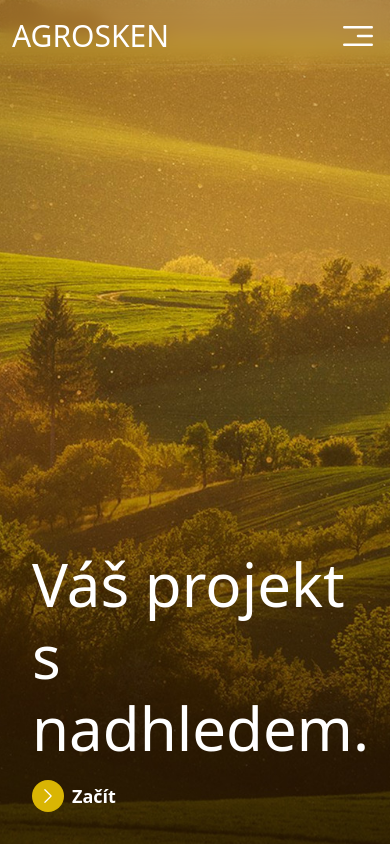
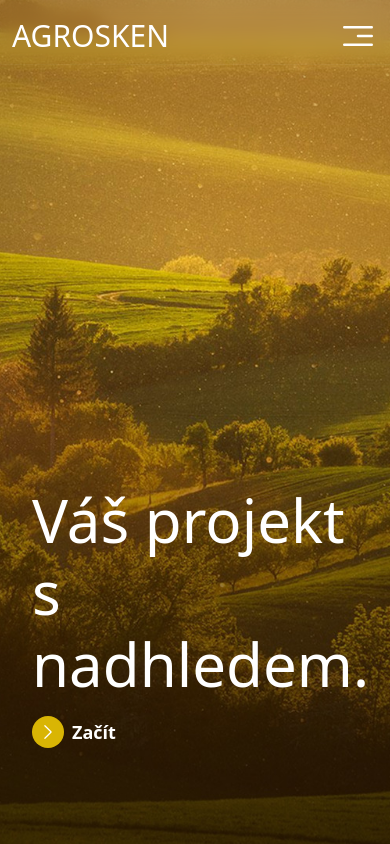
Before and after one commit to pantheraworks/agrosken, a React (Vite) app: page / in a window 390 px wide. Built offline with nearby package versions, Linux system fonts and the light colour scheme.

Commit message:
Update Hero component styling to improve layout consistency

```diff
--- a/src/components/Hero/Hero.tsx
+++ b/src/components/Hero/Hero.tsx
@@ -55,7 +55,7 @@ export const Hero = () => {
         </div>
         <motion.div
           key={getStartedText}
-          className="inline-flex items-center h-8 gap-2 cursor-pointer group relative w-fit"
+          className="inline-flex items-center h-8 gap-2 cursor-pointer group relative w-fit mb-16 md:mb-0"
           initial={{ opacity: 0, x: -50 }}
           animate={{ opacity: 1, x: 0 }}
           transition={{
```
